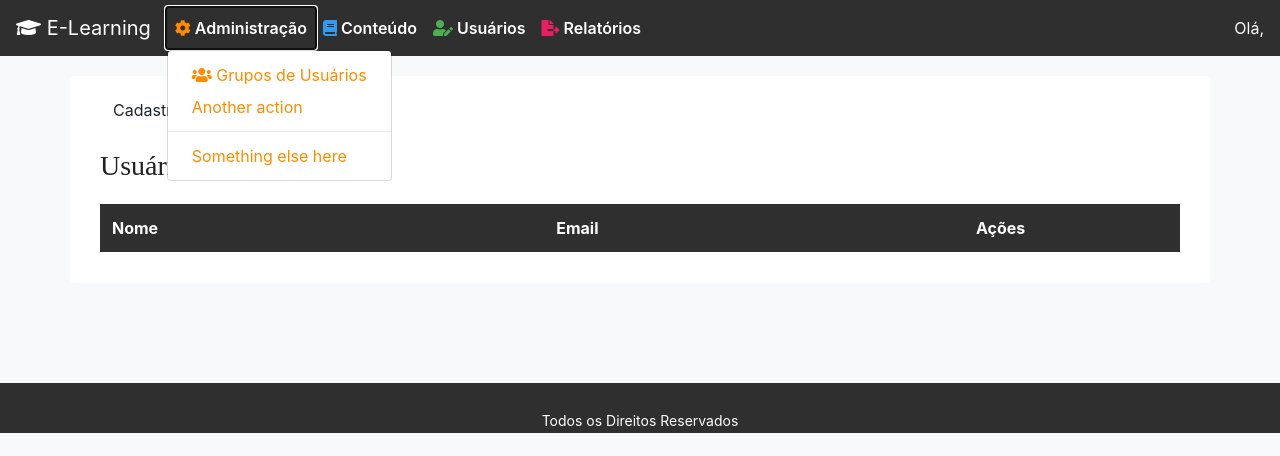
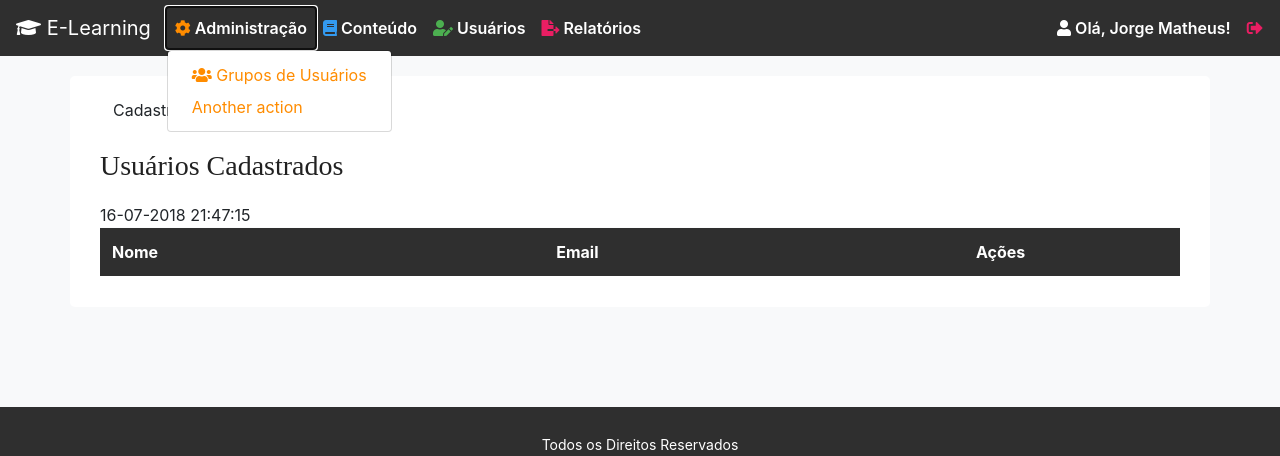
Before and after one commit to jorgematheus/learning_php, a PHP site: page /estrutura_mvc/users in a window 1280 px wide, after a click on "Administração". Shown: the top 456 px of the page. Run offline with PHP 8.4, Linux system fonts and the light colour scheme; the visitor is signed in with stand-in values (Sample User, id 1); data that the repository does not hold is empty; some libraries are stand-ins or nearby versions; some web fonts are replaced.

Commit message:
New commit

```diff
--- a/assets/css/style.css
+++ b/assets/css/style.css
@@ -20,7 +20,7 @@ h1, h2, h3, h4, h5, h6 { font-family: 'Song Myung', serif !important; margin: 20
 
 /* Botões */
 .button-all { background: #4CAF50; color: #fff; }
-.button-all:hover { background: #fff; color: #2196F3; border: 1px solid #4CAF50 }
+.button-all:hover { color:#fff; box-shadow:5px 10px 18px #888888; }
 .btn-home { height: 200px;  background-color: #FF8C00; position:relative; border-radius:5px;
             width: 60%; transform: scale(1.0); box-shadow: 0 0 20px rgba(0,0,0,.5); margin-bottom:20px; } /* Botões página inicial */
 .btn-home a, .btn-home i { width:100%; color: #fff; }
@@ -34,6 +34,7 @@ table.tabela-listagem th:last-child { width: 20%; }
 /*Navbar*/
 .navbar-toggler .bar-icon { color: #fff ; }
 .navbar-brand { color: #fff; } /*ícone Navbar*/
+.navbar-brand:hover { color: #fff; }
 .navbar { background-color: /*#1a1a1a;*/ #2f2f2f; }
 .navbar span, .navbar li a:not(.dropdown-item, [class*="menu-"]) { color: #fff; }
 #name-user-top { position: relative; }
@@ -41,16 +42,30 @@ li.dropdown a::after { display:none; }
 
 /*Dropdowns Menu*/
 li[class*="menu-"] { font-weight: 600; }
-li.menu-admin i, li.menu-admin a { color: #FF8C00; } /* Administração */
+li.menu-admin i, li.menu-admin a { color: #FF8C00; } /* Admin */
 li.menu-content i, li.menu-content a { color: #339AF0; } /* Content */
 li.menu-users i, li.menu-users a { color: #4CAF50; } /* Users */
 li.menu-report i, li.menu-report a { color: #E91E63; } /* Report */
+/*.menu-user-perfil { position: relative; left:100%; } /* Perfil user */
+.menu-user-perfil i, .menu-user-perfil a { color: #fff; } /* Perfil user */
+.dropdown-perfil-user { background-color: #2f2f2f !important;  } /* Perfil user - dropdown */
 
-/* Feedback Login */
-#feedback-login { color: #dc3545; }
+/* Dropdowns Menu - Resetando o Hover */
+.dropdown-item:focus, .dropdown-item:hover:not(.item-perfil-user) { background-color: #fff !important; }
+.menu-admin .dropdown-item:hover { color: #FF8C00 !important; } /* Hover Admin */
+.menu-content .dropdown-item:hover { color: #339AF0 !important; } /* Hover Content */
+.menu-users .dropdown-item:hover { color: #4CAF50 !important; } /* Hover Users */
+.menu-report .dropdown-item:hover { color: #E91E63 !important; } /* Hover Report */
+.dropdown-perfil-user .item-perfil-user:hover { color: #fff; background-color: #2f2f2f !important; } /* Perfil user */
+
+/* Mensagens de Feedbacks  */
+.feedback-invalid { color: #dc3545; }
+.feedback-valid { color: #4caf50; }
 
 /* Página Home */
 .home-main { padding:50px 0px; margin-left: 15%; }
+
+/* Página usuários */
 
 /* Rodapé */
 footer {  position:relative; margin-top: 100px; height: 50px; background-color: #2f2f2f; }
@@ -58,5 +73,5 @@ footer {  position:relative; margin-top: 100px; height: 50px; background-color:
 
 @media screen and (max-width: 990px) {
     .btn-home  { width: 80%; }
-
+    table tr td:nth-child(3) a:first-child { margin-bottom:5px; } /* Página usuários */
 }
--- a/assets/js/main.js
+++ b/assets/js/main.js
@@ -10,7 +10,7 @@ const validLogin = function() {
     return true;
 }
 
-var delUser = function(url1) {
+var callDelUser = function(url1) { // função responsável por deletar usuário
     $.ajax({
         url: url1,
         type: 'POST',
@@ -20,12 +20,15 @@ var delUser = function(url1) {
     });
 }
 
-var del = function(event,url,parent) {
+var deleteUser = function(event,url,parent) {
     event.preventDefault();
-    parent.fadeOut(1000,function(){
-        parent.remove();
-    });
-    delUser(url);
+    if (window.confirm("Deseja realmente excluir esse usuário?")) {
+        parent.fadeOut(1000,function(){
+            parent.remove();
+        });
+        callDelUser(url);
+    }
+
 }
 
 function callModal(modalName) {
--- a/controllers/homeController.php
+++ b/controllers/homeController.php
@@ -7,6 +7,12 @@
  */
 class homeController extends Controller {
 
+    public function __construct() {
+        $u = new Users();
+        if (!$u->isLogged()) {
+            header('location: '.BASE_URL.'login');
+        }
+    }
     public function index() {
         $dados = array(
             'quantidade' => 5,
--- a/controllers/usersController.php
+++ b/controllers/usersController.php
@@ -7,6 +7,13 @@
  */
 
 class usersController extends Controller {
+
+    public function __construct() {
+        $u = new Users();
+        if (!$u->isLogged()) {
+            header('location: '.BASE_URL.'/login');
+        }
+    }
 
     public function index() {
         $data = array();
--- a/models/Users.php
+++ b/models/Users.php
@@ -9,6 +9,14 @@
 class Users extends Model {
 
     private $userInfo;
+
+    public function isLogged() {
+        if (isset($_SESSION['ssUser']) && !empty($_SESSION['ssUser'])) {
+            return true;
+        } else {
+            return false;
+        }
+    }
 
     public function doLogin($email, $pass) {
         $sql = $this->db->prepare('SELECT * FROM users WHERE email = :email');
@@ -37,8 +45,11 @@ class Users extends Model {
             if($sql->rowCount() > 0) {
                 $this->userInfo = $sql->fetch();
             }
+        }
+    }
 
-        }
+    public function logout() {
+        unset($_SESSION['ssUser']);
     }
 
     public function add($user, $email, $password) {
--- a/views/template.php
+++ b/views/template.php
@@ -19,7 +19,9 @@
     <body>
         <div id="geral">
             <nav class="navbar navbar-expand-lg">
-                <a class="navbar-brand" href="#"><i class="fas fa-graduation-cap"></i> E-Learning</a>
+                <?php if(1 === 1): ?>
+                <a class="navbar-brand" href="<?=BASE_URL?>"><i class="fas fa-graduation-cap"></i> E-Learning</a>
+                <?php endif; ?>
                 <button class="navbar-toggler" type="button" data-toggle="collapse"
                         data-target="#navbarSupportedContent" aria-controls="navbarSupportedContent"
                         aria-expanded="false" aria-label="Toggle navigation">
@@ -35,8 +37,6 @@
                             <div class="dropdown-menu" aria-labelledby="navbarDropdown">
                                 <a class="dropdown-item" href="#"><i class="fas fa-users"></i> Grupos de Usuários</a>
                                 <a class="dropdown-item" href="#">Another action</a>
-                                <div class="dropdown-divider"></div>
-                                <a class="dropdown-item" href="#">Something else here</a>
                             </div>
                         </li> <!-- dropdown admin-->
                         <li class="nav-item dropdown menu-content">
@@ -56,7 +56,7 @@
                                 <i class="fas fa-user-edit"></i> Usuários
                             </a>
                         </li> <!-- dropdown users-->
-                        <li class="nav-item dropdown menu-report">
+                        <li style="padding-right: 400px;" class="nav-item dropdown menu-report">
                             <a class="nav-link dropdown-toggle" href="#" id="" role="button" data-toggle="dropdown"
                                aria-haspopup="true" aria-expanded="false">
                                 <i class="fas fa-file-export"></i> Relatórios
@@ -67,8 +67,18 @@
                                 <a class="dropdown-item" href="#">Usuários</a>
                             </div>
                         </li> <!-- dropdown report-->
+                        <li class="nav-item dropdown menu-user-perfil">
+                            <a class="nav-link dropdown-toggle" href="#" id="" role="button" data-toggle="dropdown"
+                               aria-haspopup="true" aria-expanded="false">
+                                <?php  $user = "Jorge Matheus Nunes Da Silva"; ?>
+                                <i class="fas fa-user"></i> Olá, Jorge Matheus! <?php if(isset($nomeUser)) echo $nomeUser;?>
+                            </a>
+                            <div class="dropdown-menu dropdown-perfil-user" aria-labelledby="navbarDropdown">
+                                <a class="dropdown-item item-perfil-user" href="#"><i class="fas fa-cog"></i> Meu Perfil</a>
+                            </div>
+                        </li> <!-- dropdown perfil-user-->
+                        <li class="nav-item dropdown menu-report"> <a class="nav-link" href="<?php BASE_URL?>login/logout" title="Logout"><i class="fas fa-sign-out-alt"></i></a> </li>
                     </ul>
-                    <span id="name-user-top" class="navbar-text text-center">Olá, <?php if(isset($nomeUser)) echo $nomeUser;?></span>
                 </div>
             </nav>
         </div>
--- a/views/user_add.php
+++ b/views/user_add.php
@@ -11,7 +11,7 @@
             <div class="form-group">
                 <input type="password" class="form-control" name="password" placeholder="Senha*">
             </div>
-            <input type="submit" class="btn btn-outline-primary" value="Cadastrar">
+            <input type="submit" class="btn button-all" value="Cadastrar">
         </form>
         <?php if (isset($feedback)):?>
         <span> <?=$feedback; ?> </span>
--- a/views/user_edit.php
+++ b/views/user_edit.php
@@ -31,9 +31,7 @@
             </div>
         </div>
         <?php if (isset($feedback)):?>
-            <script>
-                callModal('#modal-feedback');
-            </script>
+            <script> callModal('#modal-feedback'); </script>
         <?php endif;?>
     </div>
 </div>
--- a/views/users.php
+++ b/views/users.php
@@ -1,5 +1,6 @@
 <a href="<?=BASE_URL?>users/add" class="btn button-all"> Cadastrar Novo Usuário </a>
 <h3>Usuários Cadastrados</h3>
+<?=date('d-m-Y H:i:s ');  ?>
 <div class="table-responsive-lg">
     <table class="table table-light tabela-listagem">
         <tr>
@@ -11,10 +12,10 @@
         <tr>
             <td><?=$rs['usuario']?></td>
             <td><?=$rs['email']?></td>
-            <td><a href="<?=BASE_URL?>users/edit/<?=$rs['id']?>" class="btn button-all">Editar</a>
+            <td><a href="<?=BASE_URL?>users/edit/<?=$rs['id']?>" class="btn button-all" title="Editar"><i class="fas fa-pencil-alt"></i></a>
                 <a  href="<?=BASE_URL?>users/del/<?=$rs['id']?>" id="btt"
-                    onclick="del(event, $(this).attr('href'), $(this).parents('tr'))"
-                   class="btn-del btn button-all">Excluir
+                    onclick="deleteUser(event, $(this).attr('href'), $(this).parents('tr'))"
+                   title="Excluir" class="btn-del btn button-all"><i class="fas fa-trash-alt"></i>
                 </a>
             </td>
         </tr>
```
Also changed, not shown: controllers/galeriaController.php (deleted, +0 -20 lines), controllers/loginController.php (+7 -1 lines), views/login.php (+7 -5 lines), .htaccess, assets/img/icons/graduation-cap-solid.svg (added), 1 other file.
